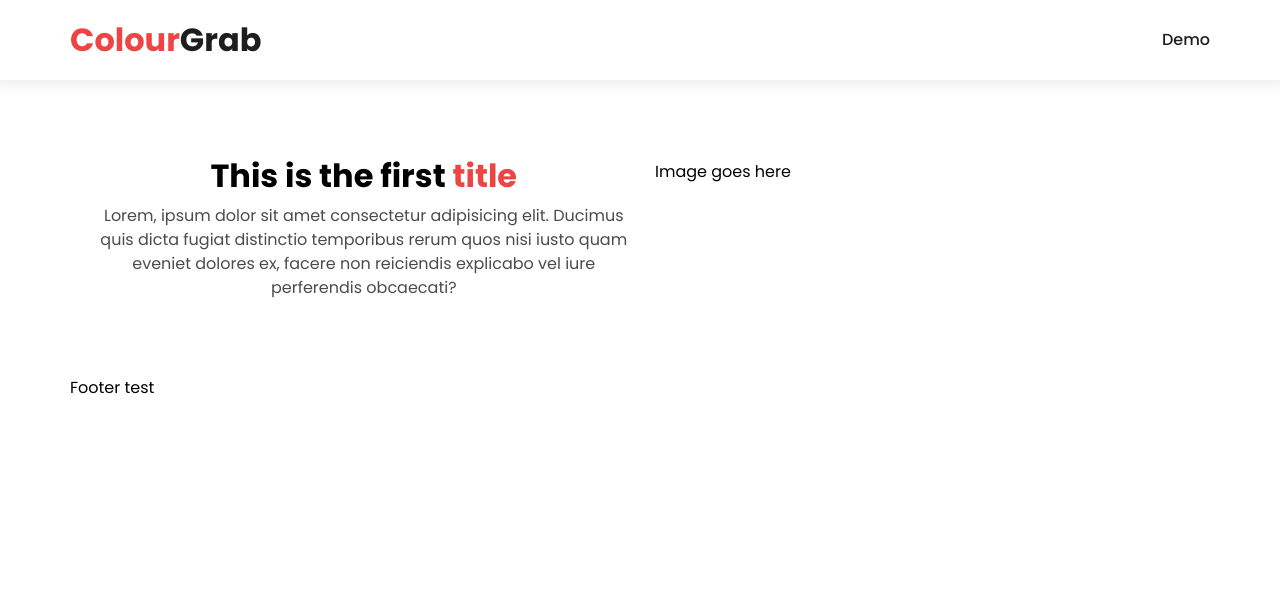
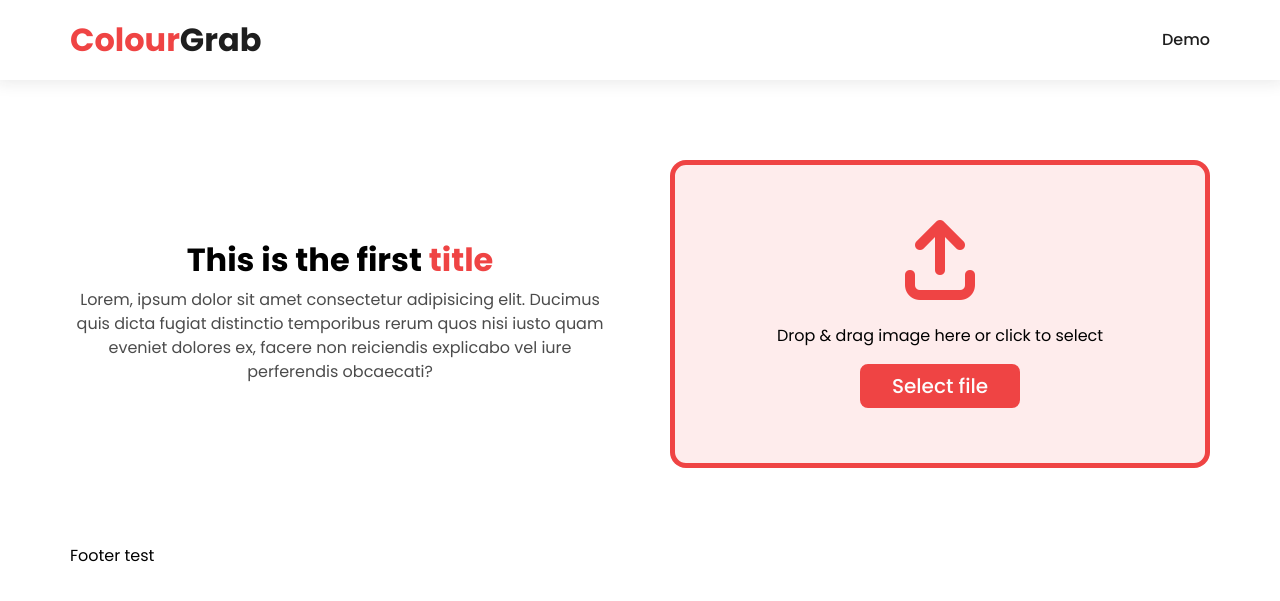
Before and after one commit to SamuelJForrest/colourgrab-v2, a Flask app: page / in a window 1280 px wide. Shown: the top 601 px of the page. Run offline with Flask 3, Linux system fonts and the light colour scheme; some libraries are stand-ins or nearby versions.

Commit message:
Upload area styling WIP

```diff
--- a/app.py
+++ b/app.py
@@ -1,9 +1,13 @@
+from dotenv import load_dotenv
 import os
 from flask import Flask
 from colourgrab import app, routes
 
+load_dotenv()
+port = int(os.getenv('PORT'))
+
 if __name__ == '__main__':
     app.run(
-        debug=os.environ.get('DEVELOPMENT'),
-        host=os.environ.get('PORT')
+        debug=os.getenv('DEVELOPMENT'),
+        port=port
     )
--- a/colourgrab/frontend/sass/base/_global.scss
+++ b/colourgrab/frontend/sass/base/_global.scss
@@ -1,5 +1,5 @@
-@use '../themes/' as themes;
-@use '../util/' as util;
+@use '../themes';
+@use '../util';
 
 html {
     font-size: 62.5%;
@@ -10,31 +10,59 @@ body {
     font-size: 1.6rem;
 
     &.__blue {
-        @include themes.setColorTheme(util.$color-blue);
+        @include themes.setColorTheme(
+            util.$color-blue,
+            util.$color-blue-10,
+            util.$color-blue-70
+        );
     }
 
     &.__green {
-        @include themes.setColorTheme(util.$color-green);
+        @include themes.setColorTheme(
+            util.$color-green,
+            util.$color-green-10,
+            util.$color-green-70
+        );
     }
 
     &.__red {
-        @include themes.setColorTheme(util.$color-red);
+        @include themes.setColorTheme(
+            util.$color-red,
+            util.$color-red-10,
+            util.$color-red-70);
+
     }
 
     &.__orange {
-        @include themes.setColorTheme(util.$color-orange);
+        @include themes.setColorTheme(
+            util.$color-orange,
+            util.$color-orange-10,
+            util.$color-orange-70
+        );
     }
 
     &.__purple {
-        @include themes.setColorTheme(util.$color-purple);
+        @include themes.setColorTheme(
+            util.$color-purple,
+            util.$color-purple-10,
+            util.$color-purple-70
+        );
     }
 
     &.__pink {
-        @include themes.setColorTheme(util.$color-pink);
+        @include themes.setColorTheme(
+            util.$color-pink,
+            util.$color-pink-10,
+            util.$color-pink-70
+        );
     }
 
     &.__yellow {
-        @include themes.setColorTheme(util.$color-yellow);
+        @include themes.setColorTheme(
+            util.$color-yellow,
+            util.$color-red-10,
+            util.$color-yellow-70
+        );
     }
 }
 
--- /dev/null
+++ b/colourgrab/frontend/sass/components/_button.scss
@@ -0,0 +1,13 @@
+@use '../util';
+
+.button {
+    cursor: pointer;
+    position: relative;
+    display: inline-block;
+    padding: 1.2rem 3.2rem;
+    border-radius: .8rem;
+    color: util.$color-white;
+    font-size: 2rem;
+    font-weight: util.$font-medium;
+    transition: all .3s;
+}
--- a/colourgrab/frontend/sass/components/_upload.scss
+++ /dev/null
@@ -1,9 +0,0 @@
-@use '../util';
-
-.upload {
-    @include util.sectionPadding();
-
-    &-text {
-        color: util.$color-black-80;
-    }
-}
--- a/colourgrab/frontend/sass/components/index.scss
+++ b/colourgrab/frontend/sass/components/index.scss
@@ -1 +1 @@
-@forward './upload';
+@forward './button';
--- /dev/null
+++ b/colourgrab/frontend/sass/layout/_upload.scss
@@ -0,0 +1,48 @@
+@use '../util';
+@use '../components/button';
+
+.upload {
+    @include util.sectionPadding();
+
+    &-text {
+        color: util.$color-black-80;
+    }
+
+    &-wrap {
+        display: flex;
+        flex-direction: column;
+        justify-content: center;
+        align-items: center;
+        height: 100%;
+    }
+
+    &-area {
+        @extend .upload-wrap;
+        border-radius: 1.6rem;
+        padding: 6rem;
+        height: auto;
+
+        p {
+            margin-bottom: 1.6rem;
+        }
+    }
+
+    &-icon {
+        font-size: 8rem;
+        margin-bottom: 2.4rem;
+    }
+
+    &-label {
+        @extend .button;
+    }
+
+    &-input {
+        pointer-events: none;
+        position: absolute;
+        top: 0;
+        left: 0;
+        width: 100%;
+        height: 100%;
+        opacity: 0;
+    }
+}
--- a/colourgrab/frontend/sass/layout/index.scss
+++ b/colourgrab/frontend/sass/layout/index.scss
@@ -1,2 +1,3 @@
 @forward './header';
 @forward './nav';
+@forward './upload';
--- a/colourgrab/frontend/sass/themes/_themes.scss
+++ b/colourgrab/frontend/sass/themes/_themes.scss
@@ -1,4 +1,4 @@
-@mixin setColorTheme($color) {
+@mixin setColorTheme($color, $colorTen, $colorSeventy) {
     .header {
         &-logo {
             span {
@@ -24,6 +24,15 @@
         }
     }
 
+    .button {
+        background: $color;
+
+        &:hover,
+        &:focus {
+            background: darken($color, 15%);
+        }
+    }
+
     .upload {
         &-title {
             @extend .h3;
@@ -33,5 +42,18 @@
                 color: $color;
             }
         }
+
+        &-area {
+            box-shadow: inset 0 0 0 .5rem $color;
+            background: $colorTen;
+        }
+
+        &-icon {
+            color: $color;
+        }
+
+        &-label {
+            @extend .button;
+        }
     }
 }
--- a/colourgrab/frontend/sass/util/_mixins.scss
+++ b/colourgrab/frontend/sass/util/_mixins.scss
@@ -1,9 +1,10 @@
+@use 'sass:math';
 @use './variables' as var;
 
-@mixin sectionPadding($yPadding: 8rem, $yPaddingMobile: 4rem) {
-    padding: $yPaddingMobile;
+@mixin sectionPadding($yPadding: 8rem) {
+    padding: math.div($yPadding, 1.25) 0;
 
     @media screen and (min-width: var.$lg) {
-        padding: $yPadding;
+        padding: $yPadding 0;
     }
 }
--- a/colourgrab/frontend/sass/util/_variables.scss
+++ b/colourgrab/frontend/sass/util/_variables.scss
@@ -17,24 +17,31 @@ $color-white: #FCFCFC;
 
 $color-blue: #0EA5E9;
 $color-blue-70: rgba($color-blue, 0.7);
+$color-blue-10: rgba($color-blue, 0.1);
 
 $color-green: #3CB35A;
 $color-green-70: rgba($color-green, 0.7);
+$color-green-10: rgba($color-green, 0.1);
 
 $color-orange: #F29559;
 $color-orange-70: rgba($color-orange, 0.7);
+$color-orange-10: rgba($color-orange, 0.1);
 
 $color-pink: #F0D3F7;
 $color-pink-70: rgba($color-pink, 0.7);
+$color-pink-10: rgba($color-pink, 0.1);
 
 $color-purple: #8860EF;
 $color-purple-70: rgba($color-purple, 0.7);
+$color-purple-10: rgba($color-purple, 0.1);
 
 $color-red: #EF4444;
 $color-red-70: rgba($color-red, 0.7);
+$color-red-10: rgba($color-red, 0.1);
 
 $color-yellow: #F6E35D;
 $color-yellow-70: rgba($color-yellow, 0.7);
+$color-yellow-10: rgba($color-yellow, 0.1);
 
 // breakpoints
 $sm: 576px;
--- a/colourgrab/templates/base.html
+++ b/colourgrab/templates/base.html
@@ -1,12 +1,8 @@
 <!DOCTYPE html>
 <html lang="en">
-<head>
-    <meta charset="UTF-8">
-    <meta http-equiv="X-UA-Compatible" content="IE=edge">
-    <meta name="viewport" content="width=device-width, initial-scale=1.0">
-    <link rel="stylesheet" href="{{ url_for('static', filename='css/main.css') }}">
-    <title>Colour Grab</title>
-</head>
+
+{% include 'layout/head.html' %}
+
 <body class="{{ modifier }}">
     {% include 'layout/header.html' %}
 
--- a/colourgrab/templates/components/upload.html
+++ b/colourgrab/templates/components/upload.html
@@ -1,12 +1,21 @@
 <div class="upload">
     <div class="container">
         <div class="row">
-            <div class="col-lg-6 text-center">
-                <h2 class="upload-title">This is the first <span>title</span></h2>
-                <p class="upload-text">Lorem, ipsum dolor sit amet consectetur adipisicing elit. Ducimus quis dicta fugiat distinctio temporibus rerum quos nisi iusto quam eveniet dolores ex, facere non reiciendis explicabo vel iure perferendis obcaecati?</p>
+            <div class="col-lg-6 text-center mb-5 mb-lg-0 pe-lg-5">
+                <div class="upload-wrap">
+                    <h2 class="upload-title">This is the first <span>title</span></h2>
+                    <p class="upload-text">Lorem, ipsum dolor sit amet consectetur adipisicing elit. Ducimus quis dicta fugiat distinctio temporibus rerum quos nisi iusto quam eveniet dolores ex, facere non reiciendis explicabo vel iure perferendis obcaecati?</p>
+                </div>
             </div><!-- col -->
-            <div class="col-lg-6">
-                <p>Image goes here</p>
+            <div class="col-lg-6 ps-lg-5">
+                <div class="upload-area">
+                    <i class="upload-icon fa-solid fa-arrow-up-from-bracket"></i>
+                    <p>Drop & drag image here or click to select</p>
+                    <label for="file-input" class="upload-label">
+                        <span>Select file</span>
+                        <input type="file" name="file-input" id="file-input" class="upload-input">
+                    </label>
+                </div>
             </div><!-- col -->
         </div><!-- row -->
     </div><!-- container -->
--- /dev/null
+++ b/colourgrab/templates/layout/head.html
@@ -0,0 +1,8 @@
+<head>
+    <meta charset="UTF-8">
+    <meta http-equiv="X-UA-Compatible" content="IE=edge">
+    <meta name="viewport" content="width=device-width, initial-scale=1.0">
+    <link rel="stylesheet" href="{{ url_for('static', filename='css/main.css') }}">
+    <script src="https://kit.fontawesome.com/affbf4d54b.js" crossorigin="anonymous"></script>
+    <title>Colour Grab</title>
+</head>
--- a/requirements.txt
+++ b/requirements.txt
@@ -4,5 +4,6 @@ Flask==3.0.0
 itsdangerous==2.1.2
 Jinja2==3.1.2
 MarkupSafe==2.1.3
+python-dotenv==1.0.0
 six==1.16.0
 Werkzeug==3.0.1
```
Also changed, not shown: colourgrab/static/css/main.css.
